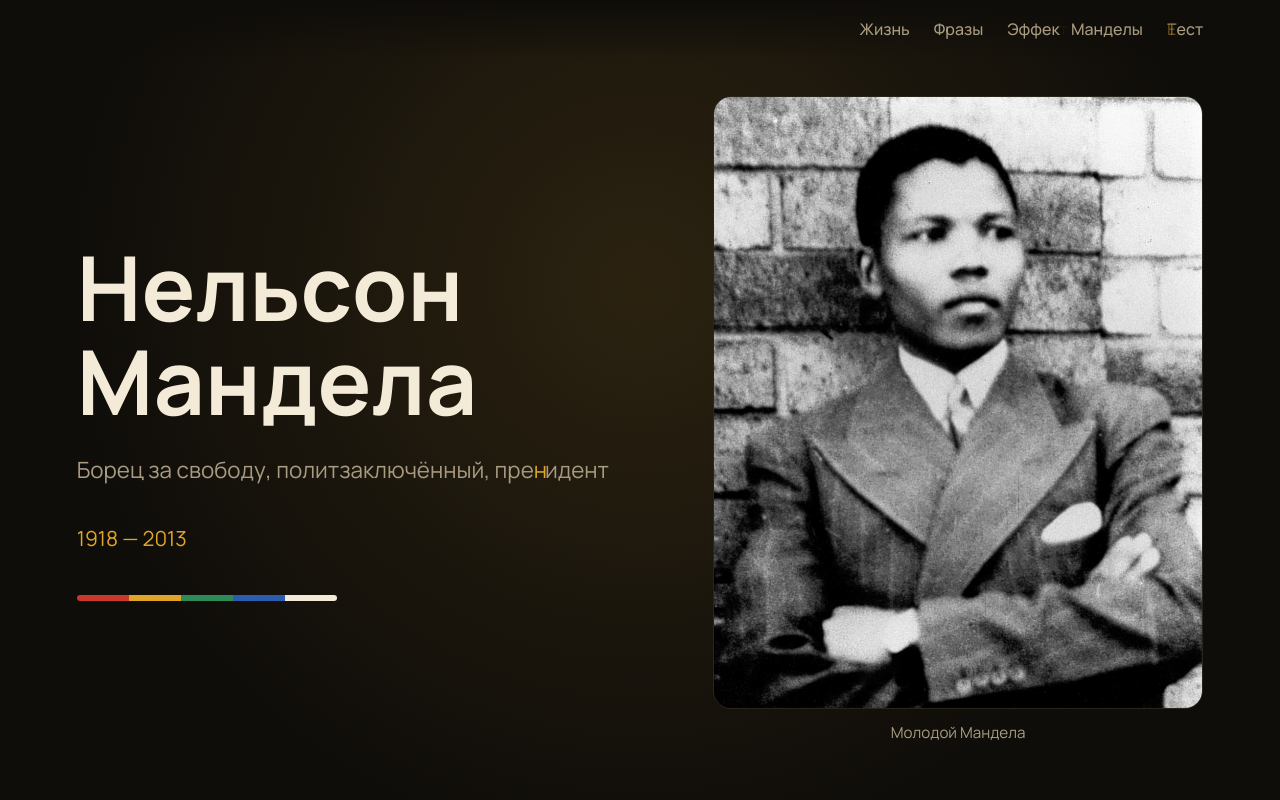
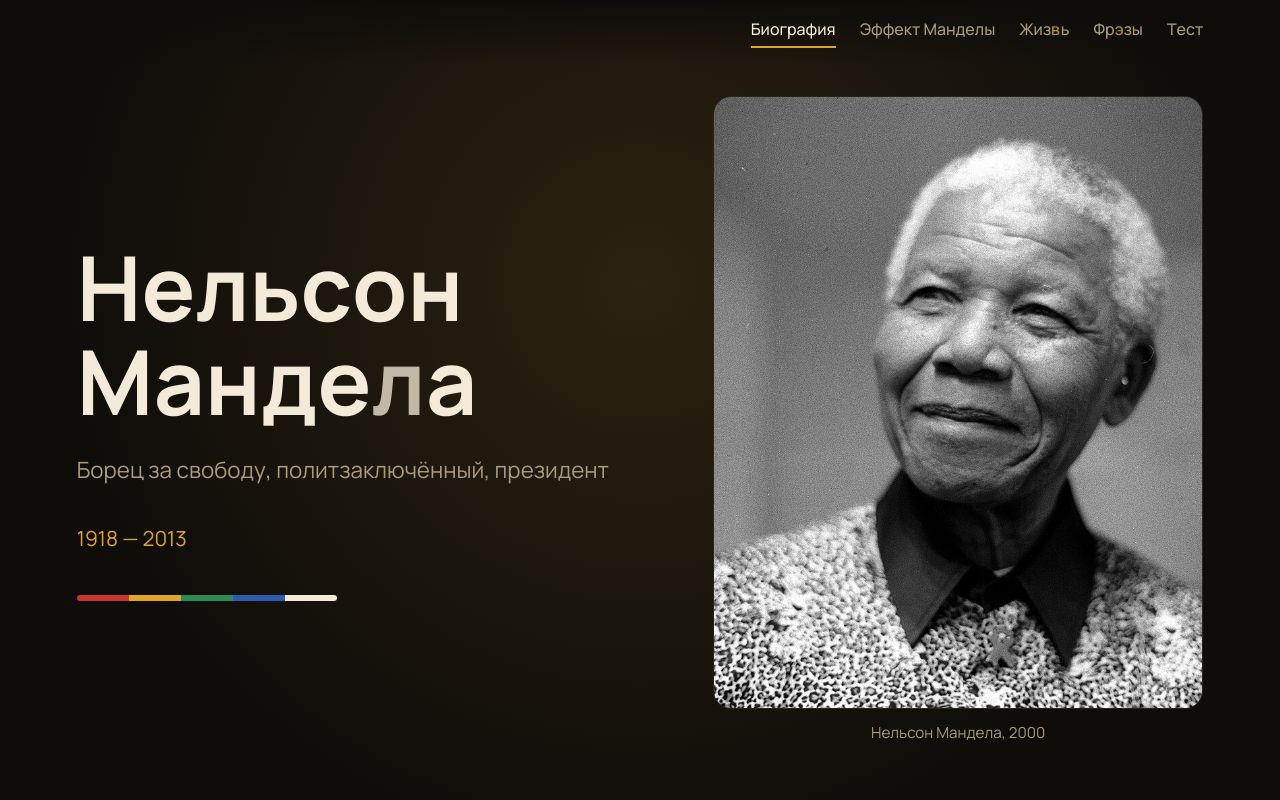
Before and after one commit to Tortoha/Nelson-Mandela, a React (Vite) app: page / in a window 1280 px wide. Shown: the top 800 px of the page. Built offline with nearby package versions, Linux system fonts and the light colour scheme; a web font is replaced by a local one.

Commit message:
Revert "Move Mandela effect page onto main page after quotes, drop tabs"
This reverts commit 38f26ec2f8270f52081fe4b36dfe91da68870dca.

```diff
--- a/src/App.jsx
+++ b/src/App.jsx
@@ -1,3 +1,4 @@
+import { useState } from 'react'
 import './App.css'
 import EffectPage from './components/EffectPage'
 import GlitchText from './components/GlitchText'
@@ -85,15 +86,30 @@ const quotes = [
 const T = ({ children }) => <GlitchText text={children} />
 
 export default function App() {
+  const [page, setPage] = useState(() => (location.hash === '#effect' ? 'effect' : 'bio'))
+  const go = (next) => {
+    setPage(next)
+    history.replaceState(null, '', next === 'effect' ? '#effect' : location.pathname)
+    window.scrollTo(0, 0)
+  }
+  const tab = (id) => (page === id ? 'tab on' : 'tab')
+
   return (
     <>
       <nav>
-        <a href="#life"><T>Жизнь</T></a>
-        <a href="#quotes"><T>Фразы</T></a>
-        <a href="#effect"><T>Эффект Манделы</T></a>
-        <a href="#quiz"><T>Тест</T></a>
+        <button className={tab('bio')} onClick={() => go('bio')}>Биография</button>
+        <button className={tab('effect')} onClick={() => go('effect')}>Эффект Манделы</button>
+        {page === 'bio' && (
+          <>
+            <a href="#life"><T>Жизнь</T></a>
+            <a href="#quotes"><T>Фразы</T></a>
+            <a href="#quiz"><T>Тест</T></a>
+          </>
+        )}
       </nav>
 
+      {page === 'effect' ? <EffectPage /> : (
+      <>
 
       <header id="top" className="hero">
         <div className="hero-text">
@@ -121,6 +137,19 @@ export default function App() {
         ))}
       </section>
 
+      <section id="effect" className="block">
+        <h2><T>Эффект Манделы</T></h2>
+        <Reveal className="prose">
+          <p>
+            Из-за Нельсона Манделы появился целый термин. В 2009 году писательница Фиона Брум узнала, что множество людей,
+            как и она, «помнят» его смерть в тюрьме в 1980-х, хотя он вышел на свободу в 1990-м и умер только в 2013-м.
+            Так возник «эффект Манделы»: коллективное ложное воспоминание. Многие, например, уверены, что у Пикачу
+            чёрный кончик хвоста, хотя это не так.
+          </p>
+          <button className="opt more" onClick={() => go('effect')}>Читать подробнее</button>
+        </Reveal>
+      </section>
+
       <section id="quotes" className="block">
         <h2><T>Знаменитые фразы</T></h2>
         <Reveal className="quotes">
@@ -133,12 +162,13 @@ export default function App() {
         </Reveal>
       </section>
 
-      <EffectPage />
-
       <section id="quiz" className="block">
         <h2><T>Проверь себя</T></h2>
         <Quiz />
       </section>
+
+      </>
+      )}
 
       <footer>
         <p><T>Презентация о Нельсоне Манделе. Фразы приведены в вольном переводе.</T></p>
--- a/src/components/EffectPage.jsx
+++ b/src/components/EffectPage.jsx
@@ -1,5 +1,6 @@
 import { useState } from 'react'
 import GlitchText from './GlitchText'
+import Photo from './Photo'
 import Reveal from './Reveal'
 
 const T = ({ children }) => <GlitchText text={children} />
@@ -68,8 +69,19 @@ function Example({ title, memory, truth }) {
 export default function EffectPage() {
   return (
     <>
-      <section id="effect" className="block">
-        <h2><T>Эффект Манделы: что это</T></h2>
+      <header className="hero">
+        <div className="hero-text">
+          <h1><T>Эффект Манделы</T></h1>
+          <p><T>Когда тысячи людей одинаково помнят то, чего не было</T></p>
+          <div className="flag-bar">
+            {['#c8382c', '#e0a526', '#2e8b57', '#2a5db0', '#f3ead8'].map((c) => <i key={c} style={{ background: c }} />)}
+          </div>
+        </div>
+        <Photo items={[{ src: '/photos/portrait2000.jpg', cap: 'Нельсон Мандела, 2000' }]} ratio="4 / 5" delay={5000} />
+      </header>
+
+      <section className="block">
+        <h2><T>Что это такое</T></h2>
         <Reveal className="prose">
           <p>
             Эффект Манделы — это ситуация, когда много людей одинаково и очень уверенно помнят событие или деталь,
```
